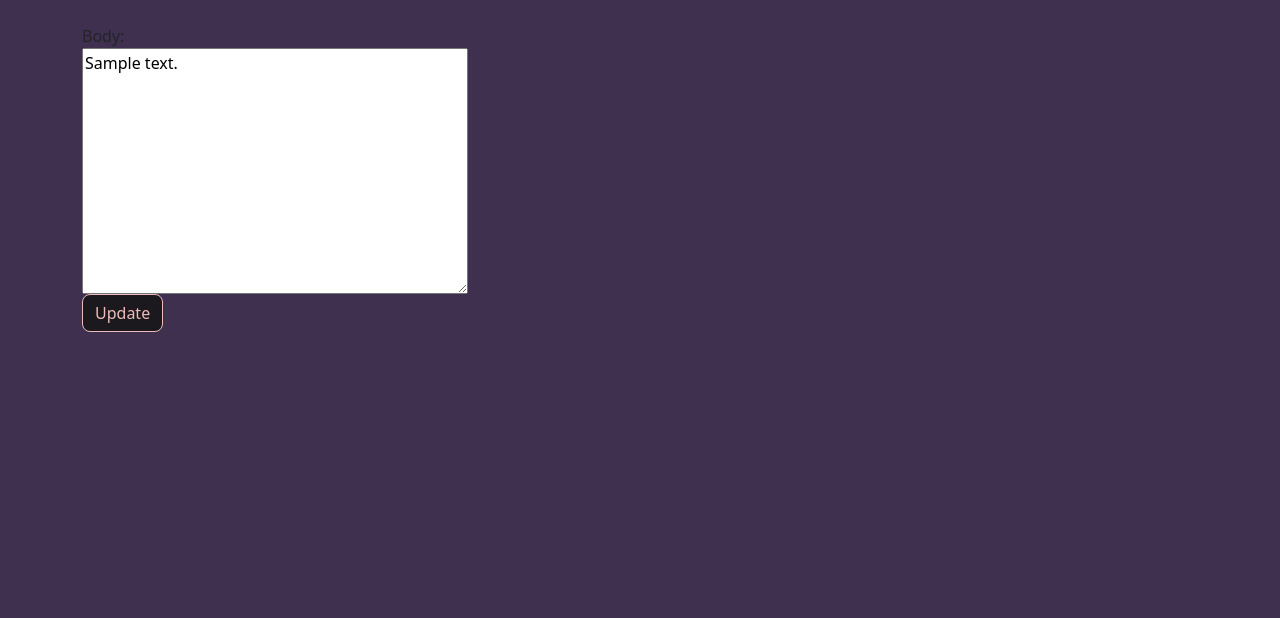
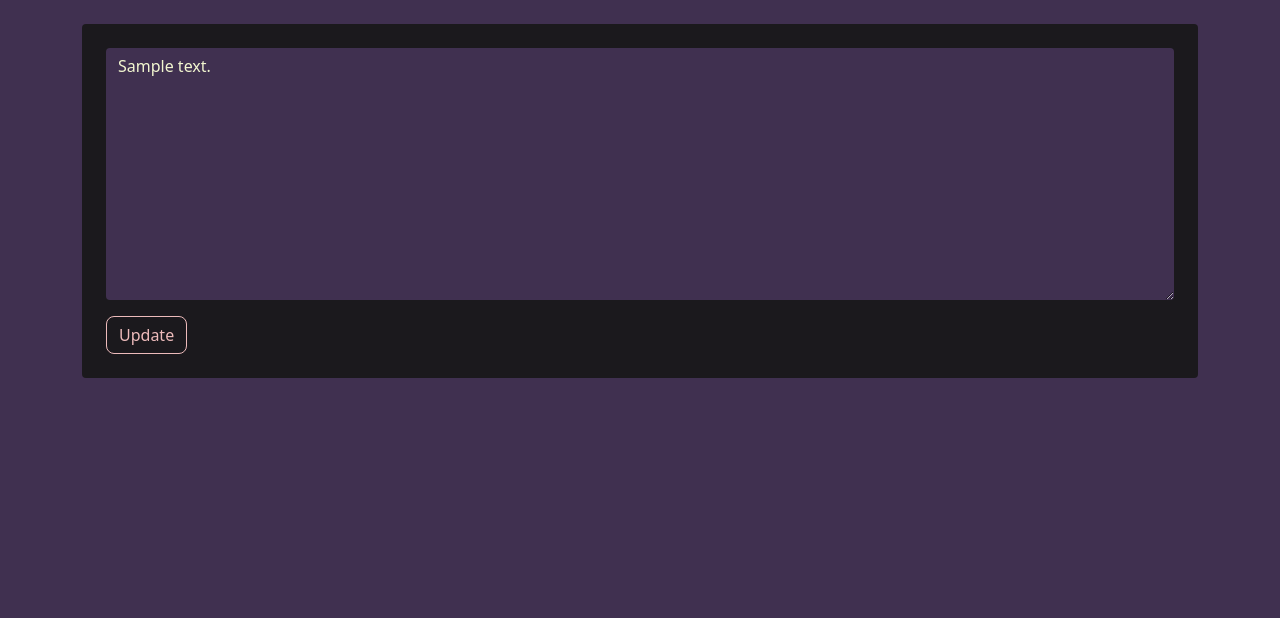
Before and after one commit to EmilionR/django-pp4, a Django app: page /edit_post/1/ in a window 1280 px wide. Shown: the part 56-674 px from the top of the page. Run offline with Django 5.2, Linux system fonts and the light colour scheme; a user stored in the database is signed in; tables that the repository leaves empty hold one stand-in row (values such as "Sample post"); parts of the project's set-up code (start-up, migrations or seed data) failed here and were passed over; some libraries are stand-ins or nearby versions.

Commit message:
Improve posting/editing forms and post rendering

```diff
--- a/board/forms.py
+++ b/board/forms.py
@@ -6,12 +6,10 @@ class PostForm(forms.ModelForm):
 
     class Meta:
         model = Post
-        fields = ('title', 'body',)  # Fields that user can write to
+        fields = ('title', 'body',) #  Fields that user can write to
         widgets = {
             'title': forms.TextInput(attrs={'placeholder': 'Title'}),
-            'body': forms.Textarea(attrs={
-                'placeholder': 'Your content here...'
-            }),
+            'body': forms.Textarea(attrs={'placeholder': 'Your content here...'}),
         }
 
 
@@ -19,9 +17,9 @@ class EditPostForm(forms.ModelForm):
 
     class Meta:
         model = Post
-        fields = ('body',)  # Fields that user can write to
+        fields = ('body',) #  Fields that user can write to
         widgets = {
-            'body': forms.Textarea(),
+            'body': forms.Textarea(attrs={'placeholder': 'Your comment here...'}),
         }
 
 
@@ -29,9 +27,7 @@ class CommentForm(forms.ModelForm):
 
     class Meta:
         model = Comment
-        fields = ('body',)  # Fields that the user can write to
+        fields = ('body',) #  Fields that user can write to
         widgets = {
-            'body': forms.Textarea(attrs={
-                'placeholder': 'Your comment here...'
-            }),
+            'body': forms.Textarea(attrs={'placeholder': 'Your comment here...'}),
         }
--- a/board/templates/board/editing.html
+++ b/board/templates/board/editing.html
@@ -3,12 +3,12 @@
 {% load crispy_forms_tags %}
 
 <div>
-    <div class="container mt-4">
+    <div class="container my-4">
         <div class="row g-0">
-            <div class="col-md-6">
+            <div class="col bg-dark w-100 p-4 rounded">
                 <form method="post" id="edit-form">
                     {% csrf_token %}
-                    {{ form | safe }}
+                    {{ form.body | as_crispy_field }}
                     <button type="submit" class="btn btn-primary">Update</button>
                 </form>
             </div>
--- a/board/templates/board/index.html
+++ b/board/templates/board/index.html
@@ -68,9 +68,7 @@
                                 {% static 'images/nobody.jpg' %}
                                 {% else %}
                                 {{ post.author.profile.avatar.url }}
-                                {% endif %}"
-                                alt="{{ post.author }}'s avatar."
-                                class="text-fade" width="45">
+                                {% endif %}" alt="{{ post.author }}'s avatar." class="text-fade" width="45">
                             </a>
                         </div>
                         <!-- Title, author, time of post -->
--- a/board/views.py
+++ b/board/views.py
@@ -130,7 +130,8 @@ def post_detail(request, slug):
 
 class EditMixin(UserPassesTestMixin):
     """
-    Checks if the user is allowed to edit
+    Checks if the user is allowed to edit,
+    If allowed, open editor for the post or comment
     """
 
     template_name = "board/editing.html"
@@ -148,7 +149,7 @@ class EditMixin(UserPassesTestMixin):
         else:
             # Posts get their own slug
             return reverse_lazy(
-                    "post_detail", kwargs={"slug": self.get_object().slug})
+                "post_detail", kwargs={"slug": self.get_object().slug})
 
 
 class EditPost(EditMixin, UpdateView):
--- a/static/css/style.css
+++ b/static/css/style.css
@@ -98,6 +98,10 @@ a:focus {
     border-radius: 4px;
     border: 3px solid var(--clr-light);
     color: white;
+}
+
+.post-body p {
+    margin: 2px 6px;
 }
 
 #posting-button {
```
Also changed, not shown: board/templates/board/post_detail.html (+6 -11 lines).
